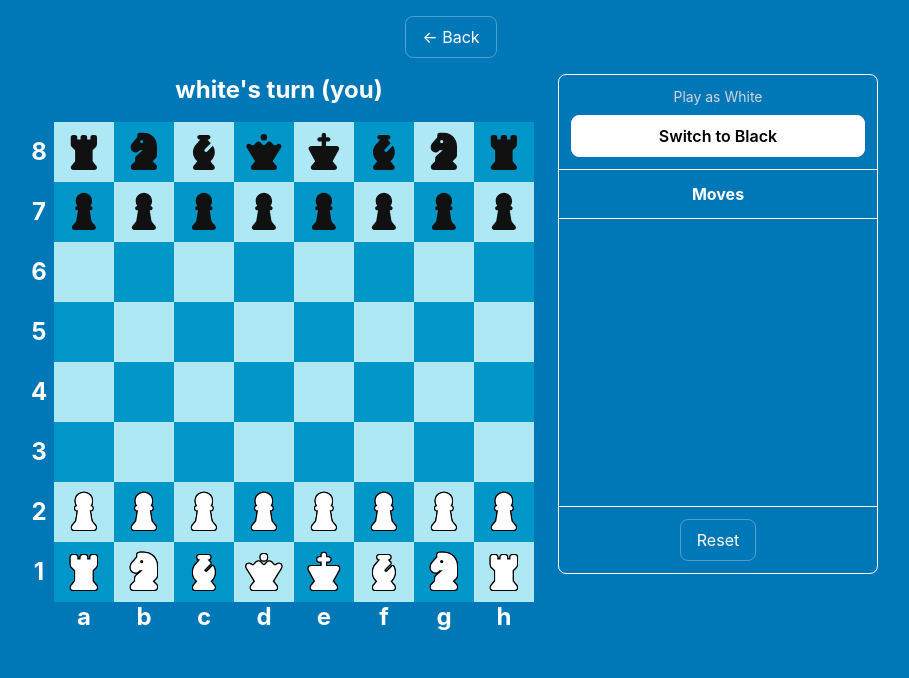
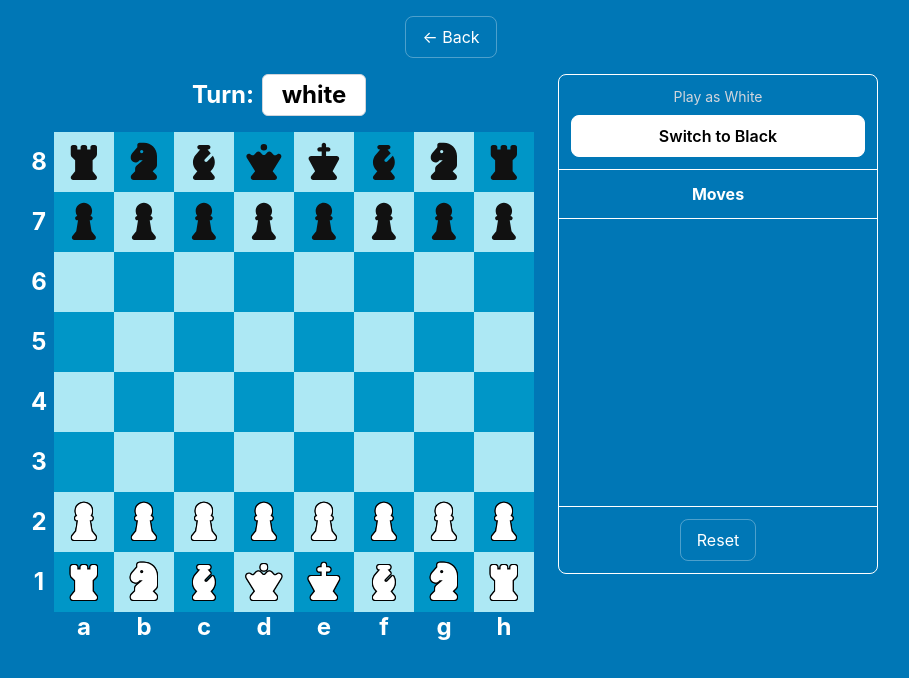
Before and after one commit to aal2015/react_ticTacToe_chess, a React (Vite) app in the folder ticTacToe_chess/: page /chess in a window 1280 px wide. Shown: the top 678 px of the page, without its empty margins (189-1098 px from the left). Built offline with nearby package versions, Linux system fonts and the light colour scheme.

Commit message:
feat: improve turn indicator UI for chess

```diff
--- a/ticTacToe_chess/src/components/Chess.jsx
+++ b/ticTacToe_chess/src/components/Chess.jsx
@@ -305,15 +305,27 @@ const Chess = () => {
             "
             >
 
-                <p
-                    className={`
-                        text-2xl
-                        font-bold
-                        ${status.textColor}
-                    `}
-                >
-                    {status.text}
-                </p>
+                <div className="flex items-center gap-2 text-2xl font-bold">
+                    <p className="text-white">
+                        Turn:
+                    </p>
+
+                    <div
+                        className={`
+                                    w-26
+                                    px-4
+                                    py-1
+                                    rounded-md
+                                    border
+                                    font-bold
+                                    ${turn === "white"
+                                                        ? "bg-white text-black border-gray-300"
+                                                        : "bg-black text-white border-gray-600"}
+                                `}
+                    >
+                        {turn}
+                    </div>
+                </div>
 
                 <ChessBoard
                     boardState={board}
```
